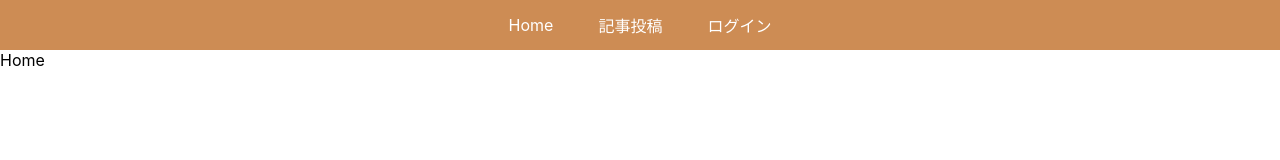
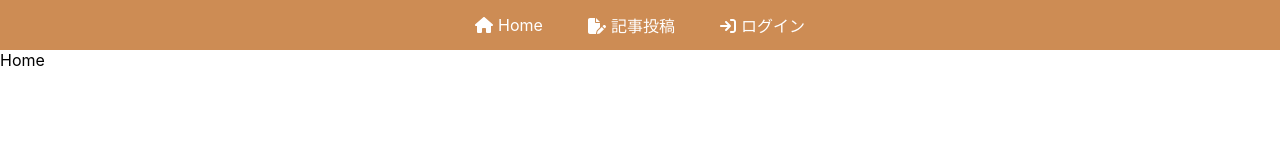
Before and after one commit to takeru1026/react_firebase_blog, a React (Create React App) app: page / in a window 1280 px wide. Shown: the top 160 px of the page. Built offline with nearby package versions, Linux system fonts and the light colour scheme.

Commit message:
:tada:ナビゲーションのアイコン設定

```diff
--- a/package.json
+++ b/package.json
@@ -3,6 +3,10 @@
   "version": "0.1.0",
   "private": true,
   "dependencies": {
+    "@fortawesome/fontawesome-svg-core": "^6.3.0",
+    "@fortawesome/free-regular-svg-icons": "^6.3.0",
+    "@fortawesome/free-solid-svg-icons": "^6.3.0",
+    "@fortawesome/react-fontawesome": "^0.2.0",
     "@testing-library/jest-dom": "^5.16.5",
     "@testing-library/react": "^13.4.0",
     "@testing-library/user-event": "^13.5.0",
--- a/src/components/Navbar.css
+++ b/src/components/Navbar.css
@@ -16,3 +16,7 @@
 nav a:hover {
   color: cadetblue;
 }
+
+nav a svg {
+  margin-right: 5px;
+}
--- a/src/components/Navbar.js
+++ b/src/components/Navbar.js
@@ -1,13 +1,24 @@
 import React from 'react';
 import { Link } from "react-router-dom";
 import "./Navbar.css";
+import { FontAwesomeIcon } from '@fortawesome/react-fontawesome'
+import { faHouse, faFilePen, faArrowRightToBracket } from '@fortawesome/free-solid-svg-icons'
 
 export const Navbar = () => {
   return (
     <nav>
-      <Link to="/">Home</Link>
-      <Link to="/createpost">記事投稿</Link>
-      <Link to="/login">ログイン</Link>
+      <Link to="/">
+        <FontAwesomeIcon icon={faHouse} />
+        Home
+      </Link>
+      <Link to="/createpost">
+        <FontAwesomeIcon icon={faFilePen} />
+        記事投稿
+      </Link>
+      <Link to="/login">
+      <FontAwesomeIcon icon={faArrowRightToBracket} />
+        ログイン
+      </Link>
     </nav>
   )
 }
```
Also changed, not shown: 1 other file (tests, documents, lock files or other folders).
